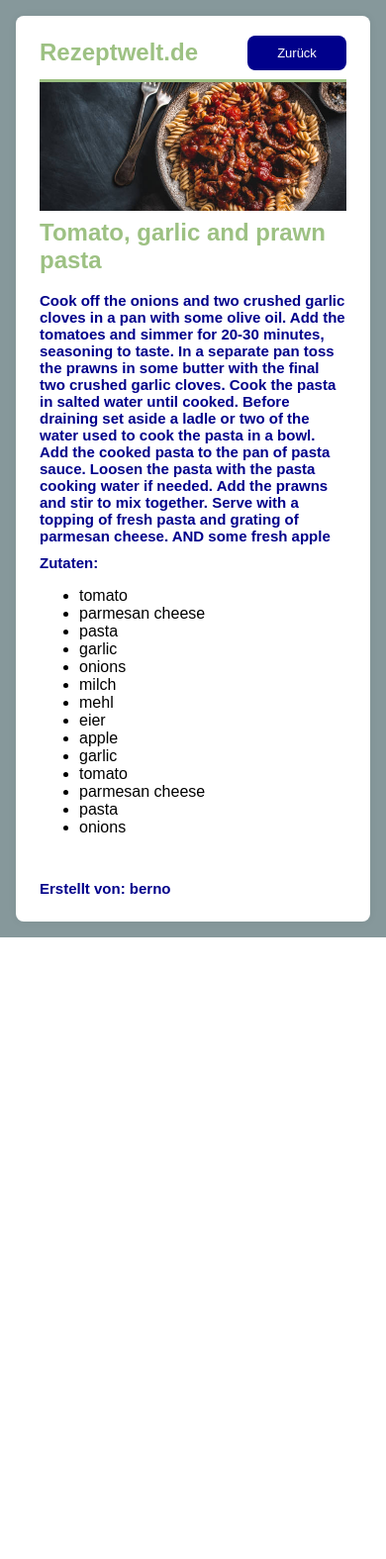
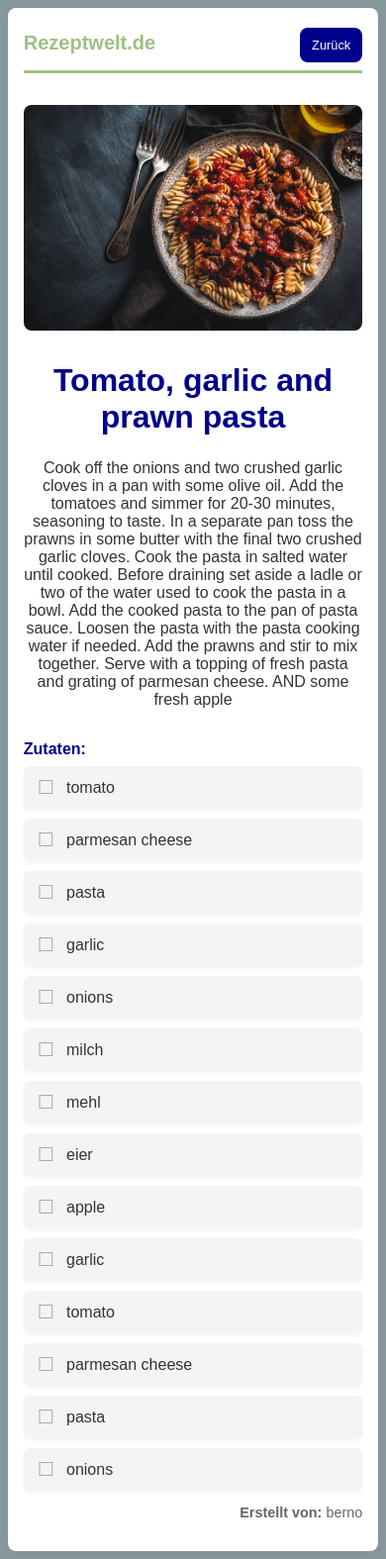
Before and after one commit to JJP04/SkSy-Gruppe-C, a Flask app: page /recipe/1 in a window 390 px wide. Shown: the whole page at 99% size. Before the commit the page ends 947 px from the top, so only its background shows below. Run offline with Flask 2, Linux system fonts and the light colour scheme; data comes from the database, SQL or seed files in the repository; both versions use the stored data as it was after the commit.

Commit message:
Responsivness and Redesign of recipe_details

```diff
--- a/rezeptapp/app/static/style.css
+++ b/rezeptapp/app/static/style.css
@@ -1,8 +1,8 @@
-/*Grundlayout Hintergrund*/
+/*--------------------------------GRUNDLAYOUT HINTERGRUND--------------------------------*/
 body {
     font-family: Arial, sans-serif;
     margin: 0;
-    padding: 16px;
+    padding: 2vw;
     background-color: #86989B !important;
 }
 
@@ -10,110 +10,108 @@ body {
     box-sizing: border-box;
 }
 
-/*Grundlegender Container*/
+/*--------------------------------GRUNDLEGENDE CONTAINER--------------------------------*/
 .container {
-    max-width: 400px;
+    width: 100%;
+    max-width: 2000px; /* vorher 800px */
     margin: auto;
     background: white;
-    padding: 15px 24px;
+    padding: 2rem;
     border-radius: 8px;
     box-shadow: 0 0 10px rgba(0, 0, 0, 0.05);
-    min-height: 100vh; /*minimal ganzer Bildschirm, bei scrollen Container vergrößern*/
+    min-height: 100vh;
     display: flex;
-    flex-direction: column; /* Stapelt Kinder vertikal */
+    flex-direction: column;
 }
 
+
+/*--------------------------------INPUTFELDER--------------------------------*/
 input {
     width: 100%;
-    padding: 12px;
-    font-size: 16px;
+    padding: 1rem;
+    font-size: 1rem;
     border-radius: 6px;
     border: 1.5px solid #9DC183;
-    margin-top: 15px; /* fester Abstand nach oben */
-    margin-bottom: 0; /* unten standardmäßig kein Abstand */
+    margin-top: 1rem;
+    margin-bottom: 0;
 }
 
-/*--------------------------------BUTTONS-----------------------------------*/
-button {
-    width: 200px;
+/*--------------------------------BUTTONS--------------------------------*/
+button,
+a.linkbutton {
+    display: flex;
+    justify-content: center;
+    align-items: center;
+    width: 100%;
+    max-width: 200px;
     height: 45px;
-    font-size: 16px;
-    margin: 15px auto;
+    font-size: 1rem;
+    margin: 1rem auto;
     border-radius: 8px;
     border: none;
     background-color: #00008B;
     color: white;
     cursor: pointer;
-    display: block;
+    text-decoration: none;
+    text-align: center;
 }
 
-button:hover {
+button:hover,
+a.linkbutton:hover {
     background-color: #0056b3;
 }
 
-a.linkbutton {
-    width: 200px;
-    height: 45px;
-    font-size: 16px;
-    margin: 15px auto;
-    border-radius: 8px;
-    background-color: #00008B;
-    color: white;
-    cursor: pointer;
-    display: block;
-    text-align: center;
-    align-content: center;
-    line-height: 35px;
-    text-decoration: none;
+/* Spezialbutton: kleiner und rechts ausgerichtet */
+a.linkbutton.dashboard {
+    width: auto;
+    height: 35px;
+    padding: 0 12px;
+    font-size: 0.8rem;
+    margin: 0;
+    align-self: flex-end; /* sorgt dafür, dass er im Flex-Container rechts ausgerichtet wird */
 }
 
-a.linkbutton.dashboard {
-    width: 100px;
-    height: 35px;
-    font-size: 13px;
-    margin: 0;
-}
-
+/* Runder Button */
 a.linkbutton.hinzufügen {
     width: 45px;
     height: 45px;
     border-radius: 50%;
-    font-size: 20px;
+    font-size: 1.25rem;
+    line-height: 1;
     margin: 0;
-    line-height: 45px;
-}
-a.recipe-details{
-     text-decoration: none;
+    justify-content: center;
+    align-items: center;
 }
 
+a.recipe-details {
+    text-decoration: none;
+}
 
-/*--------------------------------HEADER-----------------------------------*/
+/*--------------------------------HEADER--------------------------------*/
 .header {
     border-bottom: 3px solid #9DC183;
-    padding-bottom: 5px;
+    padding-bottom: 0.5rem;
 }
 
 .header.dashboard {
     display: flex;
     align-items: center;
-    justify-content: space-between; /* Button links, Überschrift rechts */
+    justify-content: space-between;
 }
 
 .header.selection {
-    display: flex; /*horizontale Anordung*/
-    align-items: center; /*richtet Tabs vertikal zentriert aus*/
-    margin-bottom: 6px;
-    font-size: 18px;
-    padding-bottom: 14px;
+    display: flex;
+    align-items: center;
+    margin-bottom: 0.5rem;
+    font-size: 1.1rem;
+    padding-bottom: 1rem;
 }
 
-
-/*--------------------------------Footer-----------------------------------*/
+/*--------------------------------FOOTER--------------------------------*/
 .footer {
     margin-top: auto;
     border-top: 3px solid #9DC183;
-    padding-top: 5px;
-
+    padding-top: 0.5rem;
 }
 
 .footer.dashboard {
@@ -122,13 +120,13 @@ a.recipe-details{
     justify-content: space-between;
 }
 
-/*--------------------------------ÜBERSCHRIFTEN-----------------------------------*/
+/*--------------------------------ÜBERSCHRIFTEN--------------------------------*/
 h1, h2, h4 {
     margin: 0;
-    font-size: 24px;
+    font-size: clamp(1.5rem, 2.5vw, 2rem);
     font-weight: bold;
     color: #9DC183;
-    padding: 8px 0;
+    padding: 0.5rem 0;
 }
 
 h1 {
@@ -137,21 +135,19 @@ h1 {
 
 h3 {
     font-weight: bold;
-    display: block;
-    margin-top: 10px;
-    margin-bottom: 10px;
-    font-size: 15px;
+    margin: 0.5rem 0;
+    font-size: 1rem;
     color: #00008B;
 }
 
 a.h4 {
-    margin-top: 10px;
-    font-size: 11px;
+    margin-top: 0.5rem;
+    font-size: 0.75rem;
     display: inline-block;
 }
 
-/*--------------------------------TRENNELEMENTE-----------------------------------*/
-.divider { /*Horizontaler Strich*/
+/*--------------------------------TRENNELEMENTE--------------------------------*/
+.divider {
     position: absolute;
     left: 50%;
     transform: translateX(-50%);
@@ -195,10 +190,12 @@ hr { /*vertikaler Strich*/
     box-shadow: 0 8px 20px rgba(0, 0, 0, 0.2);
 }
 
-.card-image {
+.card-image,
+.card-img img {
     width: 100%;
-    height: 130px;
+    height: 150px;
     object-fit: cover;
+    display: block;
 }
 
 .card-title {
@@ -279,31 +261,104 @@ hr { /*vertikaler Strich*/
     color: green;
 }
 
-/*HTML ELEMENTE
+/*--------------------------------RESPONSIVE MEDIA QUERIES--------------------------------*/
+@media screen and (max-width: 480px) {
+    .container {
+        padding: 1rem;
+    }
 
-Element     |Beschreibung
-div	        |Block-Container(generisch)
-span	    |Inline-Container (generisch)
-p	        |Absatz
-h1–h6	    |Überschriften (von groß bis klein)
-a	        |Link
-ul	        |Ungeordnete Liste
-ol	        |Geordnete Liste
-li	        |Listenelement
-table	    |Tabelle
-tr	        |Tabellenzeile
-td	        |Tabellenzelle
-th	        |Tabellenüberschrift
-form	    |Formular
-input	    |Eingabefeld
-button	    |Knopf
-img	        |Bild
-header	    |Kopfbereich
-footer	    |Fußbereich
-nav	        |Navigation
-section	    |Abschnitt
-article	    |Artikel
-aside	    |Seitenleiste, Zusatzinfo
-main	    |Hauptinhalt
-label	    |Label für Formularfelder
-*/
+    button, a.linkbutton {
+        width: 100%;
+    }
+
+    h1, h2, h4 {
+        font-size: 1.25rem;
+    }
+}
+
+.recipe-details2 {
+    padding: 0;
+    background: none;
+    box-shadow: none;
+    border-radius: 0;
+    margin-top: 2rem;
+}
+
+
+.recipe-image {
+    width: 100%;
+    height: auto;
+    max-height: 400px;
+    object-fit: cover;
+    border-radius: 8px;
+    margin-bottom: 1rem;
+}
+
+.recipe-title {
+    font-size: 2rem;
+    color: #00008B;
+    margin: 0.5rem 0;
+    text-align: center;
+}
+
+.recipe-description {
+    font-size: 1rem;
+    color: #333;
+    text-align: center;
+    margin-bottom: 2rem;
+}
+
+.recipe-section h3 {
+    margin-bottom: 0.5rem;
+}
+
+.recipe-ingredients {
+    list-style: disc inside;
+    padding-left: 1rem;
+    margin-bottom: 2rem;
+}
+
+.recipe-footer {
+    text-align: right;
+    font-size: 0.9rem;
+    color: #666;
+}
+.recipe-ingredients.checklist {
+    list-style: none;
+    padding: 0;
+    margin: 0;
+    display: flex;
+    flex-direction: column;
+    gap: 10px;
+}
+
+.recipe-ingredients.checklist li {
+    display: flex;
+    align-items: center;
+    gap: 12px;
+    padding: 10px 14px;
+    background-color: #f4f4f4;
+    border-radius: 6px;
+    font-size: 1rem;
+    color: #333;
+    cursor: pointer;
+    user-select: none;
+    transition: background-color 0.2s ease, color 0.2s ease;
+    box-shadow: 0 2px 4px rgba(0,0,0,0.05);
+}
+
+.recipe-ingredients.checklist li.checked {
+    background-color: #d7f5dc;
+    color: #6fa66b;
+}
+
+.recipe-ingredients.checklist .check-icon {
+    font-size: 1.2rem;
+    color: #aaa;
+    transition: color 0.2s;
+}
+
+.recipe-ingredients.checklist li.checked .check-icon {
+    color: #4CAF50;
+    content: "☑";
+}
--- a/rezeptapp/app/templates/recipe_details.html
+++ b/rezeptapp/app/templates/recipe_details.html
@@ -12,17 +12,38 @@
         <a href="/dashboard" class="linkbutton dashboard">Zurück</a>
     </header>
 
-    <div class="recipe-details">
-        <img class="card-image" src="{{ url_for('static', filename=rezept.image_path) }}" alt="{{ rezept.title }}">
-        <h2>{{ rezept.title }}</h2>
-        <h3> {{ rezept.description }}</h3>
-<h3>Zutaten:</h3>
-    <ul>
-        {% for zutat in zutaten %}
-            <li>{{ zutat.name }}</li>
-        {% endfor %}
-    </ul>        <br>
-        <h3>Erstellt von: {{ creator.username if creator else "Unbekannter Benutzer" }}</h3>
+    <div class="recipe-details2">
+        <div class="recipe-header">
+            <img class="recipe-image" src="{{ url_for('static', filename=rezept.image_path) }}" alt="{{ rezept.title }}">
+            <h2 class="recipe-title">{{ rezept.title }}</h2>
+            <p class="recipe-description">{{ rezept.description }}</p>
+        </div>
+
+        <div class="recipe-section">
+            <h3>Zutaten:</h3>
+<ul class="recipe-ingredients checklist">
+    {% for zutat in zutaten %}
+        <li onclick="toggleCheck(this)">
+            <span class="check-icon">☐</span>
+            <span class="ingredient-text">{{ zutat.name }}</span>
+        </li>
+    {% endfor %}
+</ul>
+
+        </div>
+
+        <div class="recipe-footer">
+            <p><strong>Erstellt von:</strong> {{ creator.username if creator else "Unbekannter Benutzer" }}</p>
+        </div>
     </div>
 </div>
+<script>
+  function toggleCheck(item) {
+    item.classList.toggle('checked');
+    const icon = item.querySelector('.check-icon');
+    icon.textContent = item.classList.contains('checked') ? "☑" : "☐";
+  }
+</script>
+
+
 </body>
```
Also changed, not shown: other parts of rezeptapp/app/static/style.css (+14 -30 lines), rezeptapp/app/instance/database.db.
